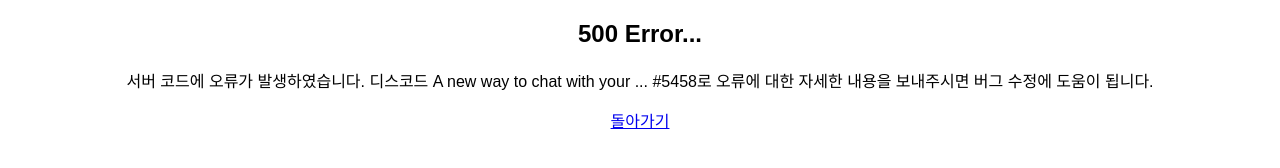
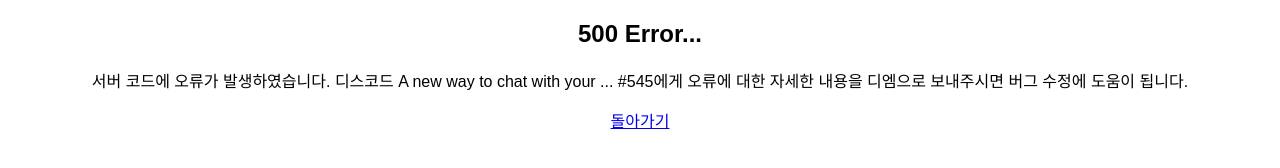
Before and after one commit to mswgen/discord-login, a website: page 500.html in a window 1280 px wide. Drawn offline with Linux system fonts and the light colour scheme.

Commit message:
500 오류 메세지 수정

```diff
--- a/500.html
+++ b/500.html
@@ -13,7 +13,7 @@
         <div id='error_500'>
             <h2>500 Error...</h2>
             <p>서버 코드에 오류가 발생하였습니다. 디스코드 A new way to chat with your ...
-                #5458로 오류에 대한 자세한 내용을 보내주시면 버그 수정에 도움이 됩니다. </p>
+                #545에게 오류에 대한 자세한 내용을 디엠으로 보내주시면 버그 수정에 도움이 됩니다. </p>
             <a href="/">돌아가기</a>
         </div>
     </body>
```
